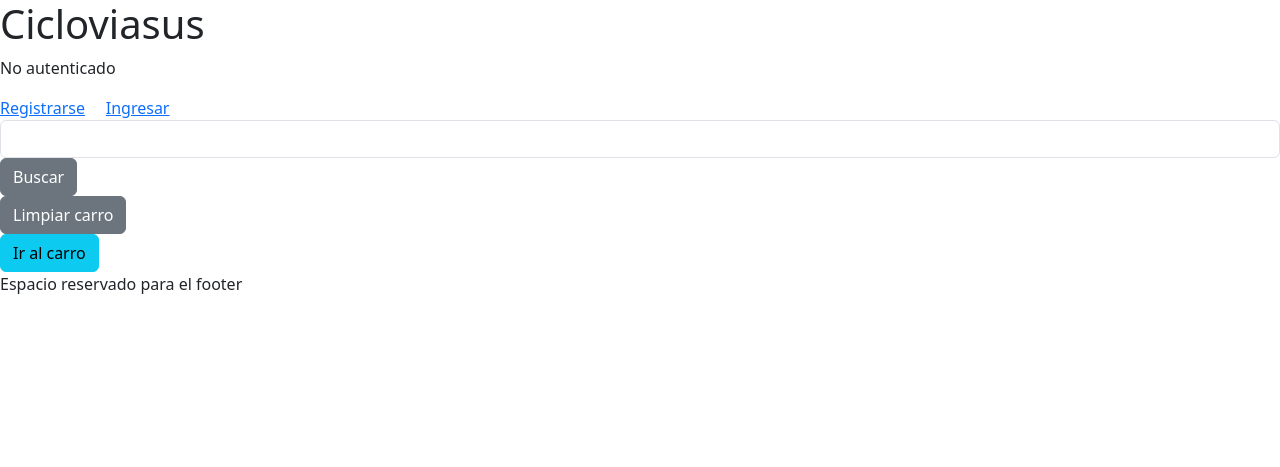
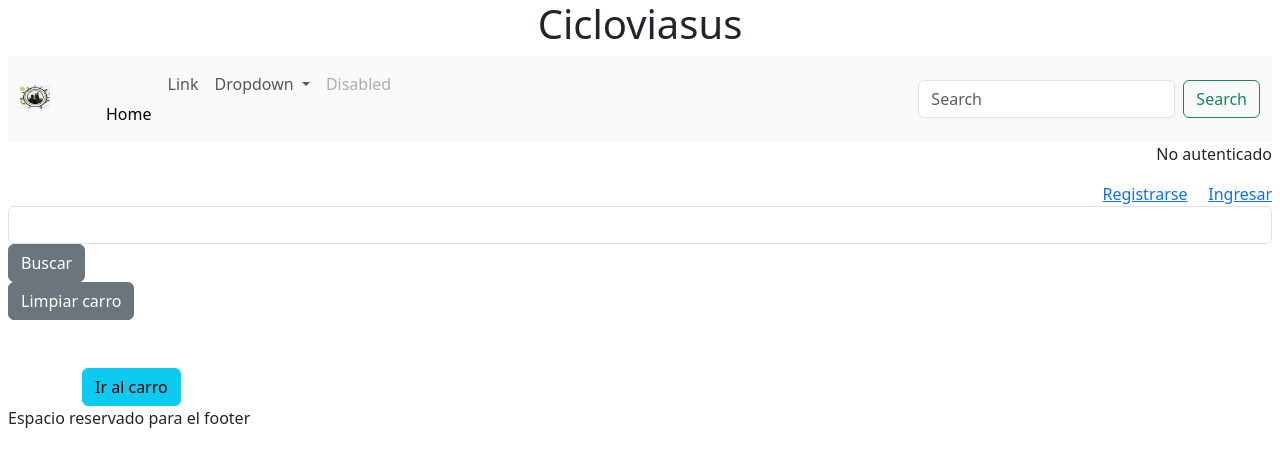
Before and after one commit to felipemunevarn/cicloviasus, a Django app: page /catalogo/ in a window 1280 px wide. Shown: the top 467 px of the page. Run offline with Django 4.2, Linux system fonts and the light colour scheme; data that the repository does not hold is empty.

Commit message:
adding styles and neat frontend to htmls

```diff
--- a/viasus/catalogo/templates/catalogue.html
+++ b/viasus/catalogo/templates/catalogue.html
@@ -5,33 +5,43 @@
     <input class="btn btn-secondary" type="submit" value="Buscar" />
 </form>
 <a href="{% url 'carro:limpiar' %}" class="btn btn-secondary" type="button">Limpiar carro</a>
-    <div class="container">
+<div class="container mt-5">
     <div class="row">
         {% for product in result %}
             {% if product.activo == True %}
-                <div class="card" style="width: 220px">
-                    <img src="{{ product.imagen }}" alt="Product 1" class="card-img-top">
+            <!-- Tarjeta de producto -->
+            <div class="col-md-4 mb-4">
+                <div class="card">
+                    <img src="{{ product.imagen }}" class="card-img-top" alt="Producto">
                     <div class="card-body">
+                        <!-- <h5 class="card-title">{{ product.titulo }}</h5> -->
                         <p class="card-text">{{ product.titulo }}</p>
-                        <span class="product-price">$ {{ product.precio }}</span>
-                    </div>
-                    <div name="div_de_cant" class="row">
+                        <p class="card-text">Precio: $ {{ product.precio }}</p>
                         <form action="{% url 'carro:agregar' product.id %}" method="post">
                             {% csrf_token %}
-                            <div class="container">
+                            <div class="input-group">
+                                <div class="input-group-prepend">
                                     <button name="{{ product.codigo }}" type="button" class="btn btn-danger" onclick="decreaseQuantity(this)">-</button>
+                                    <!-- <button class="btn btn-outline-secondary" type="button" id="decrease">-</button> -->
+                                </div>
+                                <!-- <input type="number" class="form-control" value="1" min="1" id="quantity"> -->
                                 <input class="form-control" name="{{ product.codigo }}" id="{{ product.codigo }}" type="number" value="0" min="0">
+                                <div class="input-group-append">
                                     <button name="{{ product.codigo }}" type="button" class="btn btn-success" onclick="increaseQuantity(this)">+</button>
+                                    <!-- <button class="btn btn-outline-secondary" type="button" id="increase">+</button> -->
+                                </div>
                                 <input type="submit" class="btn btn-primary" value="Agregar al carro" />
                             </div>
                         </form>
                     </div>
                 </div>
+            </div>
+            <!-- Puedes agregar más tarjetas aquí -->
             {% endif %}
         {% endfor %}
     </div>
+    <a href="{% url 'carro:carro' %}" type="button" class="btn btn-info">Ir al carro</a>
 </div>
-    <a href="{% url 'carro:carro' %}" type="button" class="btn btn-info">Ir al carro</a>
 
 <script>
     function increaseQuantity(btn) {
--- a/viasus/viasus/templates/header_footer.html
+++ b/viasus/viasus/templates/header_footer.html
@@ -5,26 +5,67 @@
     <meta name="viewport" content="width=device-width, initial-scale=1.0">
     <title>Catalogo</title>
     <link href="https://cdn.jsdelivr.net/npm/bootstrap@5.3.2/dist/css/bootstrap.min.css" rel="stylesheet" integrity="sha384-T3c6CoIi6uLrA9TneNEoa7RxnatzjcDSCmG1MXxSR1GAsXEV/Dwwykc2MPK8M2HN" crossorigin="anonymous">
+<script src="https://cdn.jsdelivr.net/npm/bootstrap@5.3.3/dist/js/bootstrap.bundle.min.js" integrity="sha384-YvpcrYf0tY3lHB60NNkmXc5s9fDVZLESaAA55NDzOxhy9GkcIdslK1eN7N6jIeHz" crossorigin="anonymous"></script>
     <style></style>
     <link rel="icon" type="image/x-icon" href="./favicon.ico">
     <!-- <link rel="icon" href="./favicon.png"> -->
 </head>
-
-<h1>Cicloviasus</h1>
+<header>
+    {% load static %}
+    <h1 class="text-dark text-center">Cicloviasus</h1>
+    <!-- aca inicia copilot -->
+    <nav class="navbar navbar-expand-lg bg-body-tertiary">
+        <div class="container-fluid">
+          <a class="navbar-brand" href="#">
+            <img src="{% static 'favicon.png' %}" alt="Logo" width="30" height="24" class="d-inline-block align-text-top">
+            <button class="navbar-toggler" type="button" data-bs-toggle="collapse" data-bs-target="#navbarSupportedContent" aria-controls="navbarSupportedContent" aria-expanded="false" aria-label="Toggle navigation">
+            <span class="navbar-toggler-icon"></span>
+            </button>
+            <div class="collapse navbar-collapse" id="navbarSupportedContent">
+            <ul class="navbar-nav me-auto mb-2 mb-lg-0">
+                <li class="nav-item">
+                <a class="nav-link active" aria-current="page" href="#">Home</a>
+                </li>
+                <li class="nav-item">
+                <a class="nav-link" href="#">Link</a>
+                </li>
+                <li class="nav-item dropdown">
+                <a class="nav-link dropdown-toggle" href="#" role="button" data-bs-toggle="dropdown" aria-expanded="false">
+                    Dropdown
+                </a>
+                <ul class="dropdown-menu">
+                    <li><a class="dropdown-item" href="#">Action</a></li>
+                    <li><a class="dropdown-item" href="#">Another action</a></li>
+                    <li><hr class="dropdown-divider"></li>
+                    <li><a class="dropdown-item" href="#">Something else here</a></li>
+                </ul>
+                </li>
+                <li class="nav-item">
+                <a class="nav-link disabled" aria-disabled="true">Disabled</a>
+                </li>
+            </ul>
+            <form class="d-flex" role="search">
+                <input class="form-control me-2" type="search" placeholder="Search" aria-label="Search">
+                <button class="btn btn-outline-success" type="submit">Search</button>
+            </form>
+            </div>
+        </div>
+    </nav>
+    <!-- aca termina copilot -->
+    <div class="text-end">
     {% if user.is_authenticated %}
         <p>Hola {{ user.username }}</p> &nbsp; &nbsp; <a href="{% url 'close' %}">Cerrar Sesion</a>
     {% else %}
         <p>No autenticado</p>
         <a href="{% url 'signin' %}">Registrarse</a> &nbsp; &nbsp; <a href="{% url 'login' %}">Ingresar</a>
     {% endif %}
-
+    </div>
+</header>
+<body class="ms-2 me-2"></body>
     {% block content %}
-
     {% endblock %}
-
+</body>
 <footer>
-
     <p>Espacio reservado para el footer</p>
-
 </footer>
 </html>
```
Also changed, not shown: test2.html (added, +28 -0 lines), viasus/carro/copilot.html (added, +133 -0 lines), viasus/catalogo/templates/favicon.ico (deleted), viasus/static/favicon.png (renamed from viasus/catalogo/templates/favicon.png). Lines whose indentation alone changed are shown as unchanged.
